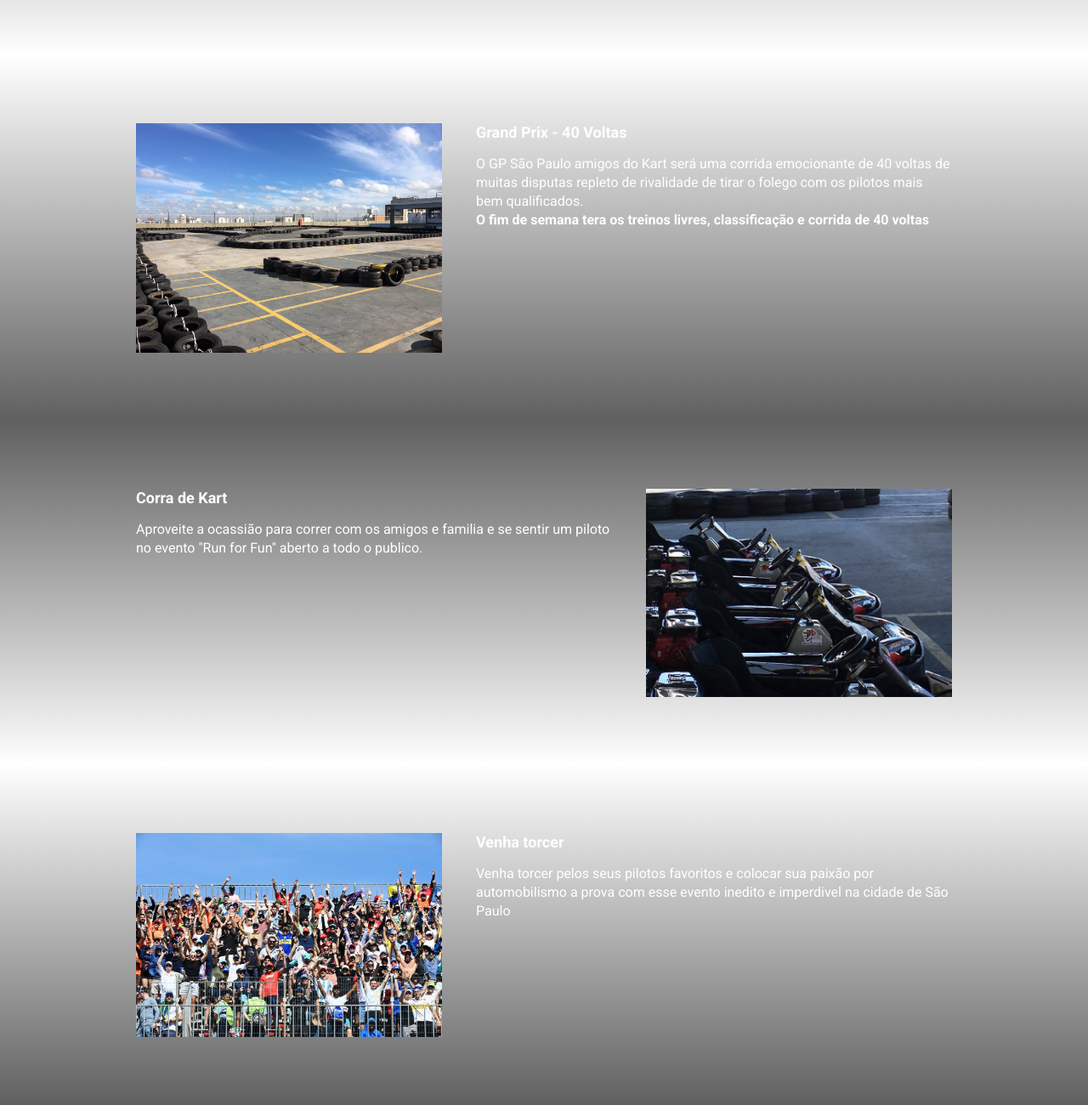
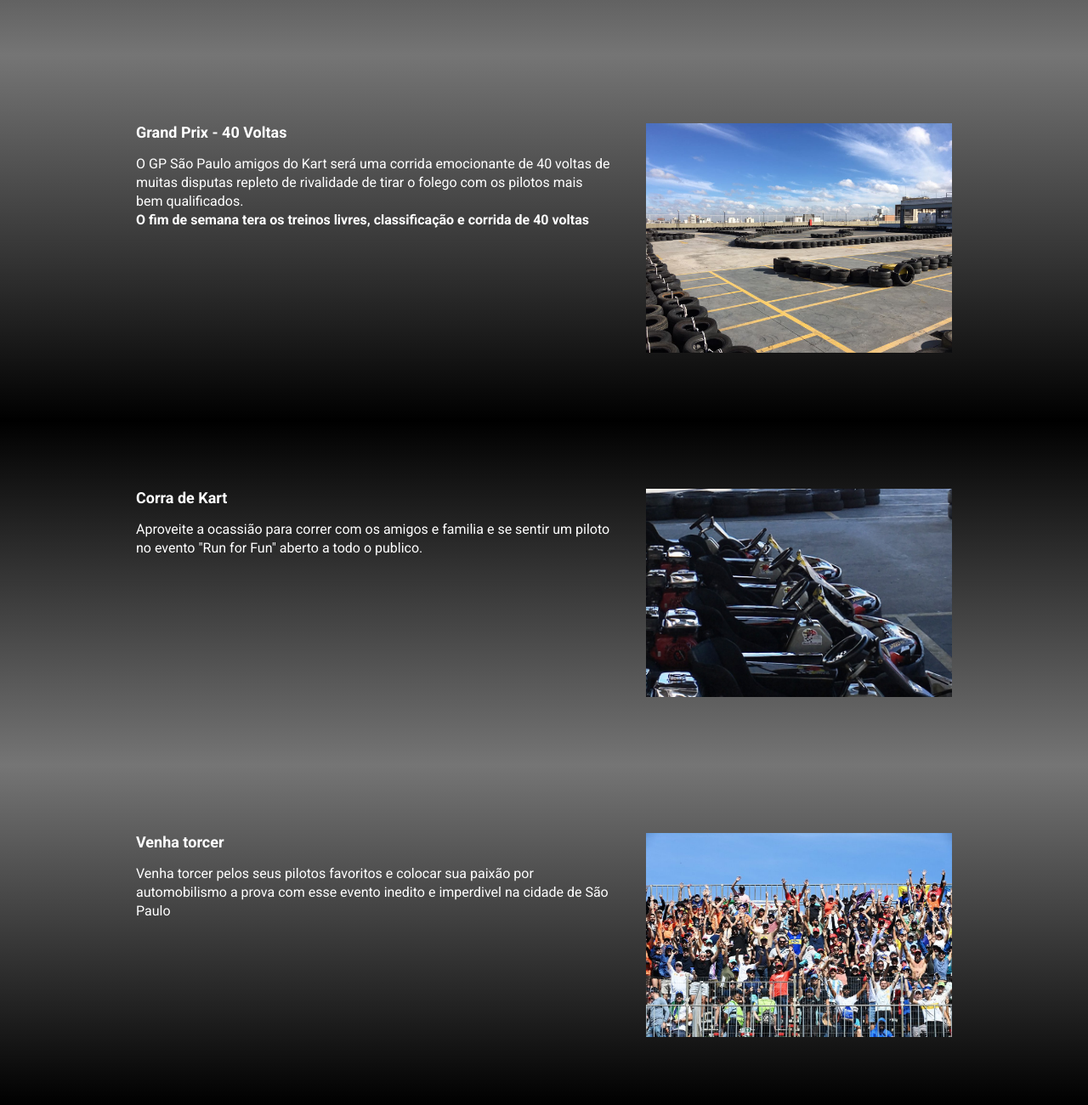
Before and after one commit to StrawberryCapybara/amigos_do_kart, a website built with Parcel: page src/index.html in a window 1280 px wide. Shown: the part 976-2276 px from the top of the page at 85% size. Built offline with nearby package versions, Linux system fonts and the light colour scheme.

Commit message:
ajustando cores e animações

```diff
--- a/src/index.html
+++ b/src/index.html
@@ -43,8 +43,8 @@
             <img class="event__image" src="./images/Kart_correndo.jpg" alt="Karts disputando posição">
         </div>
     </section>
-    <section class="event event--ui-ux event--image-left">
-        <div class="container" data-aos="fade-left">
+    <section class="event event--ui-ux event--image-down">
+        <div class="container" data-aos="fade-down">
             <div class="evemt__details">
                 <h2 class="event__details__title">Grand Prix - 40 Voltas</h2>
                 <p class="event__details__description"> O GP São Paulo amigos do Kart será uma corrida emocionante de 40 voltas de muitas disputas repleto de rivalidade de tirar o folego com os pilotos mais bem qualificados. <br><b>O fim de semana tera os treinos livres, classificação e corrida de 40 voltas</b></p>
@@ -53,7 +53,7 @@
         </div>
     </section>
     <section class="event event--data-sciense">
-        <div class="container" data-aos="fade-right">
+        <div class="container" data-aos="fade-down">
             <div class="evemt__details">
                 <h2 class="event__details__title">Corra de Kart</h2>
                 <p class="event__details__description"> Aproveite a ocassião para correr com os amigos e familia e se sentir um piloto no evento "Run for Fun" aberto a todo o publico.</p>
@@ -61,8 +61,8 @@
             <img class="event__image" src="./images/kart_image.jpg" alt="Karts">
         </div>
     </section>
-    <section class="event event--backend event--image-left">
-        <div class="container" data-aos="fade-left">
+    <section class="event event--backend event--image-down">
+        <div class="container" data-aos="fade-down">
             <div class="evemt__details">
                 <h2 class="event__details__title">Venha torcer</h2>
                 <p class="event__details__description"> Venha torcer pelos seus pilotos favoritos e colocar sua paixão por automobilismo a prova com esse evento inedito e imperdivel na cidade de São Paulo</p>
@@ -70,7 +70,6 @@
             <img class="event__image" src="./images/Kart_torcida.jpg" alt="Torcida">
         </div>
     </section>
-
     <script src="https://unpkg.com/aos@next/dist/aos.js"></script>
     <script src="scripts/main.js"></script>
 </body>
--- a/src/styles/_event.scss
+++ b/src/styles/_event.scss
@@ -4,19 +4,19 @@
     padding: 80px 0;
 
     &--frontend {
-        background-image: linear-gradient(variables.$red, variables.$yellow);
+        background-image: linear-gradient(variables.$black, variables.$gray);
     }
 
     &--ui-ux {
-        background-image: linear-gradient(variables.$yellow, variables.$red);
+        background-image: linear-gradient(variables.$gray, variables.$black);
     }
 
     &--data-sciense {
-        background-image: linear-gradient(variables.$red, variables.$yellow);
+        background-image: linear-gradient(variables.$black, variables.$gray);
     }
 
     &--backend {
-        background-image: linear-gradient(variables.$yellow, variables.$red);
+        background-image: linear-gradient(variables.$gray, variables.$black);
     }
 
     &--image-left {
--- a/src/styles/_variables.scss
+++ b/src/styles/_variables.scss
@@ -1,6 +1,6 @@
 $textColor: #fff;
 $secondaryTextoColor: #000;
 
-$red: #0000009f;
-$yellow: #fff;
+$black: #000000;
+$gray: #757575;
 $purple: #009432;
```
